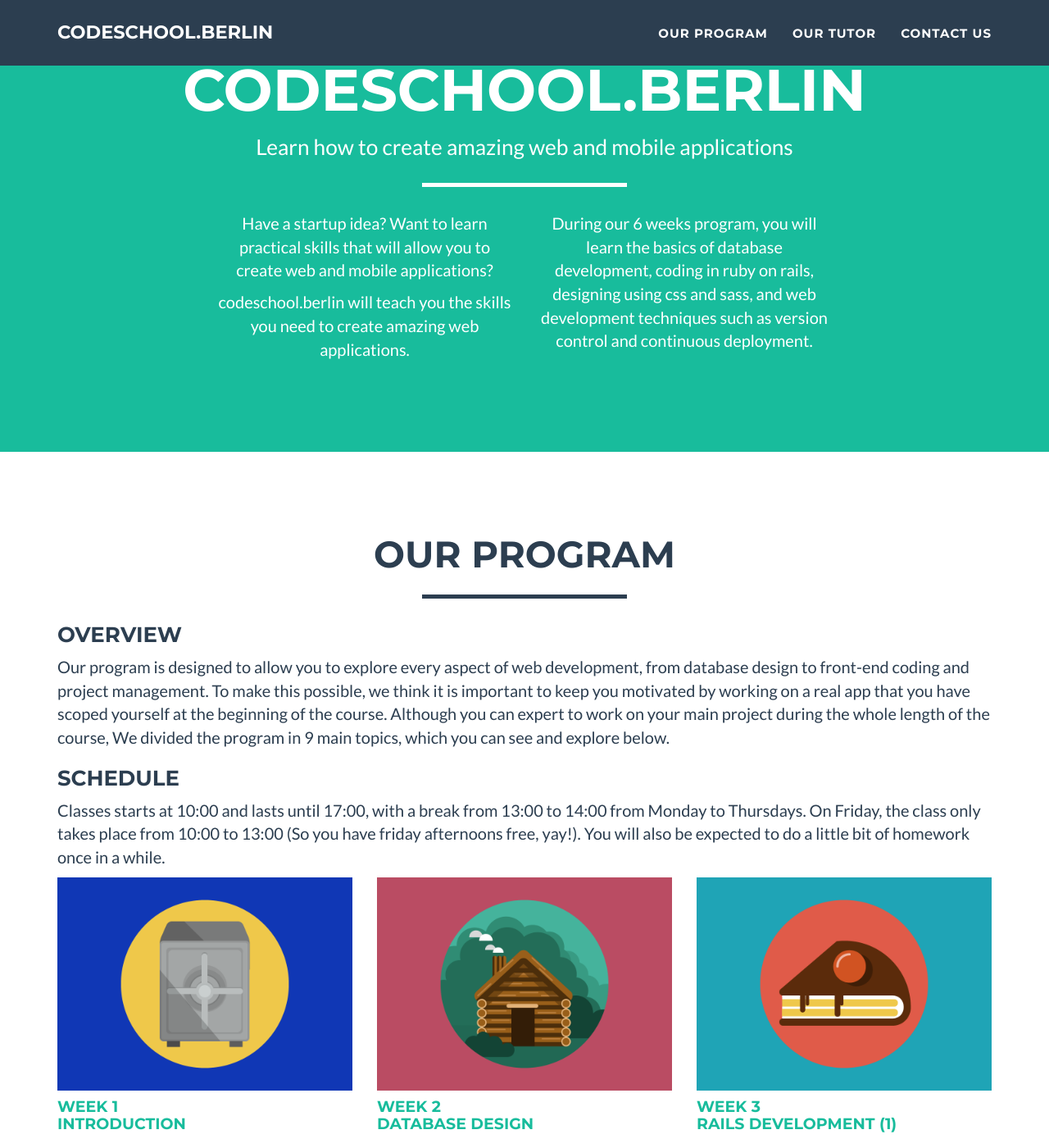
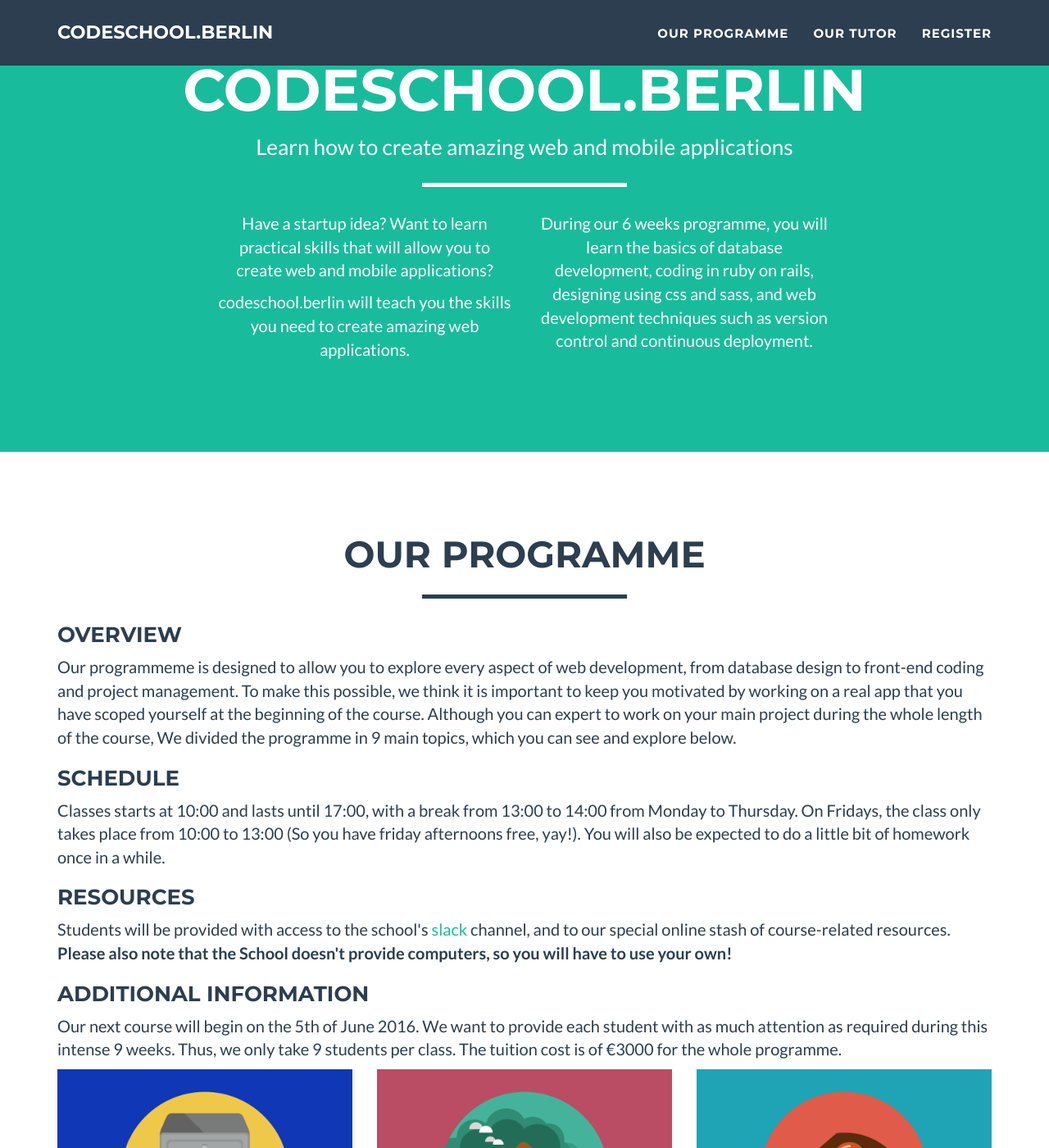
Before and after one commit to pbelouin/pbelouin.github.io, a Jekyll site: the page built from index.html, in a window 1280 px wide and 1400 px high, scrolled down 417 px. Shown: the whole window at 82% size. Built offline with Jekyll 4.4.1, drawn with Linux system fonts in a browser that asks for light colours.

Commit message:
more stuff

```diff
--- a/_includes/about.html
+++ b/_includes/about.html
@@ -13,7 +13,7 @@
                     <p>codeschool.berlin will teach you the skills you need to create amazing web applications.</p>
                 </div>
                 <div class="col-lg-4">
-                    <p>During our 6 weeks program, you will learn the basics of database development, coding in ruby on rails, designing using css and sass, and web development techniques such as version control and continuous deployment.</p>
+                    <p>During our 6 weeks programme, you will learn the basics of database development, coding in ruby on rails, designing using css and sass, and web development techniques such as version control and continuous deployment.</p>
                 </div>
             </div>
         </div>
--- a/_includes/contact_static.html
+++ b/_includes/contact_static.html
@@ -3,7 +3,7 @@
 	<div class="container">
 		<div class="row">
 			<div class="col-lg-12 text-center">
-				<h2>Contact Us</h2>
+				<h2>Register</h2>
 				<hr class="star-primary">
 			</div>
 		</div>
--- a/_includes/header.html
+++ b/_includes/header.html
@@ -17,7 +17,7 @@
                     <p>codeschool.berlin will teach you the skills you need to create amazing web applications.</p>
                 </div>
                 <div class="col-lg-4">
-                    <p>During our 6 weeks program, you will learn the basics of database development, coding in ruby on rails, designing using css and sass, and web development techniques such as version control and continuous deployment.</p>
+                    <p>During our 6 weeks programme, you will learn the basics of database development, coding in ruby on rails, designing using css and sass, and web development techniques such as version control and continuous deployment.</p>
                 </div>
             </div>
         </div>
--- a/_includes/nav.html
+++ b/_includes/nav.html
@@ -19,13 +19,13 @@
                         <a href="#page-top"></a>
                     </li>
                     <li class="page-scroll">
-                        <a href="#program">Our Program</a>
+                        <a href="#programme">Our programme</a>
                     </li>
                     <li class="page-scroll">
                         <a href="#about">Our Tutor</a>
                     </li>
                     <li class="page-scroll">
-                        <a href="#contact">Contact Us</a>
+                        <a href="#contact">Register</a>
                     </li>
                 </ul>
             </div>
--- a/_includes/page_nav.html
+++ b/_includes/page_nav.html
@@ -19,13 +19,13 @@
                         <a href="#page-top"></a>
                     </li>
                     <li class="page-scroll active">
-                        <a href="/#program">Our Program</a>
+                        <a href="/#programme">Our programme</a>
                     </li>
                     <li class="page-scroll">
                         <a href="/#about">Our Tutor</a>
                     </li>
                     <li class="page-scroll">
-                        <a href="/#contact">Contact Us</a>
+                        <a href="/#contact">Register</a>
                     </li>
                 </ul>
             </div>
--- a/_includes/program_grid.html
+++ /dev/null
@@ -1,33 +0,0 @@
-
-    <!-- Portfolio Grid Section -->
-    <section id="program">
-        <div class="container">
-            <div class="row">
-                <div class="col-lg-12 text-center">
-                    <h2>Our Program</h2>
-                    <hr class="star-primary">
-                    <h3 class="text-left">Overview</h3>
-                    <p class="text-left">Our program is designed to allow you to explore every aspect of web development, from database design to front-end coding and project management. To make this possible, we think it is important to keep you motivated by working on a real app that you have scoped yourself at the beginning of the course. Although you can expert to work on your main project during the whole length of the course, We divided the program in 9 main topics, which you can see and explore below.</p>
-                    <h3 class="text-left">Schedule</h3>
-                    <p class="text-left">
-                    Classes starts at 10:00 and lasts until 17:00, with a break from 13:00 to 14:00 from Monday to Thursdays. On Friday, the class only takes place from 10:00 to 13:00 (So you have friday afternoons free, yay!). You will also be expected to do a little bit of homework once in a while.
-                    </p>
-                </div>
-            </div>
-            <div class="row">
-                {% assign page_index = 1 %}
-                    {% for page in site.course_weeks %}
-                    <div class="col-sm-6 col-md-6 col-lg-4 portfolio-item">
-                        <a href="{{page.url}}">
-                            <div class="caption">
-                            </div>
-                            <img src="img/portfolio/{{ page.img }}" class="img-responsive" alt="{{ page.alt }}">
-                            <h4>Week {{page_index}}<br>{{page.tagline}}</h4>
-                            <br>
-                        </a>
-                    </div>
-                    {% assign page_index = page_index | plus: 1 %}
-                {% endfor %}
-            </div>
-        </div>
-    </section>
--- /dev/null
+++ b/_includes/programme_grid.html
@@ -0,0 +1,41 @@
+
+    <!-- Portfolio Grid Section -->
+    <section id="programme">
+        <div class="container">
+            <div class="row">
+                <div class="col-lg-12 text-center">
+                    <h2>Our programme</h2>
+                    <hr class="star-primary">
+                    <h3 class="text-left">Overview</h3>
+                    <p class="text-left">Our programmeme is designed to allow you to explore every aspect of web development, from database design to front-end coding and project management. To make this possible, we think it is important to keep you motivated by working on a real app that you have scoped yourself at the beginning of the course. Although you can expert to work on your main project during the whole length of the course, We divided the programme in 9 main topics, which you can see and explore below.</p>
+                    <h3 class="text-left">Schedule</h3>
+                    <p class="text-left">
+                    Classes starts at 10:00 and lasts until 17:00, with a break from 13:00 to 14:00 from Monday to Thursday. On Fridays, the class only takes place from 10:00 to 13:00 (So you have friday afternoons free, yay!). You will also be expected to do a little bit of homework once in a while.
+                    </p>
+                    <h3 class="text-left">Resources</h3>
+                    <p class="text-left">
+                    Students will be provided with access to the school's <a href="https://slack.com/" target="_blank">slack</a> channel, and to our special online stash of course-related resources.<b> Please also note that the School doesn't provide computers, so you will have to use your own!</b>
+                    </p>
+                    <h3 class="text-left">Additional Information</h3>
+                    <p class="text-left">
+                    Our next course will begin on the 5th of June 2016. We want to provide each student with as much attention as required during this intense 9 weeks. Thus, we only take 9 students per class. The tuition cost is of €3000 for the whole programme.
+                    </p>
+                </div>
+            </div>
+            <div class="row">
+                {% assign page_index = 1 %}
+                    {% for page in site.course_weeks %}
+                    <div class="col-sm-6 col-md-6 col-lg-4 portfolio-item">
+                        <a href="{{page.url}}">
+                            <div class="caption">
+                            </div>
+                            <img src="img/portfolio/{{ page.img }}" class="img-responsive" alt="{{ page.alt }}">
+                            <h4>Week {{page_index}}<br>{{page.tagline}}</h4>
+                            <br>
+                        </a>
+                    </div>
+                    {% assign page_index = page_index | plus: 1 %}
+                {% endfor %}
+            </div>
+        </div>
+    </section>
--- a/_layouts/default.html
+++ b/_layouts/default.html
@@ -4,7 +4,7 @@
     <body id="page-top" class="index">
     {% include nav.html %}
     {% include header.html %}
-    {% include program_grid.html %}
+    {% include programme_grid.html %}
     {% include our_team.html %}
     {% include contact_static.html %}
     {% include footer.html %}
```
Also changed, not shown: _includes/page_header.html (deleted, +0 -14 lines).
